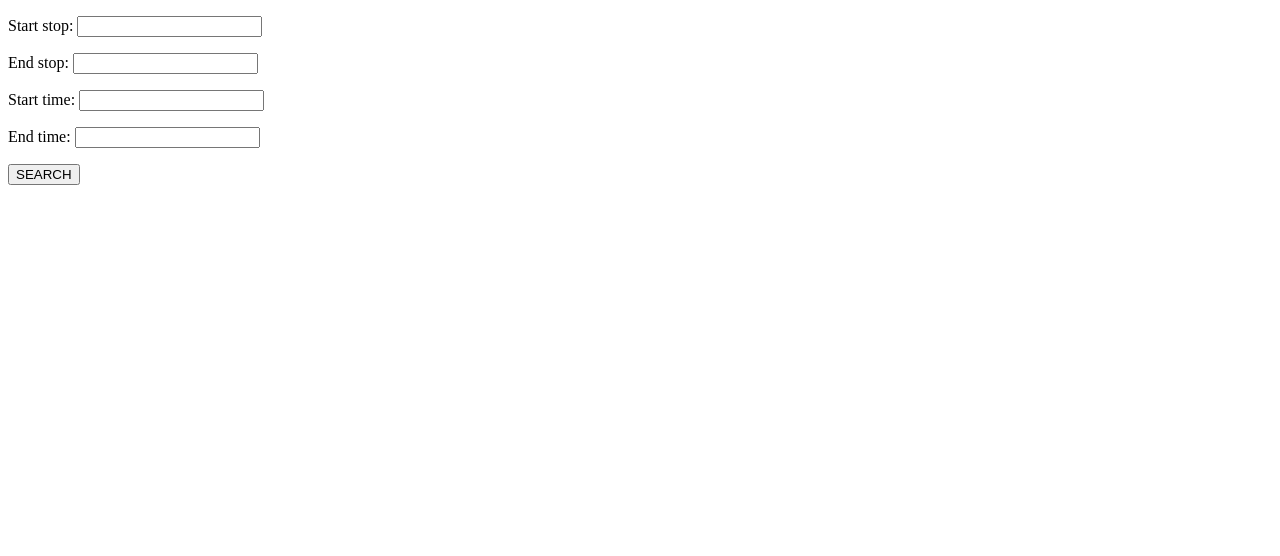
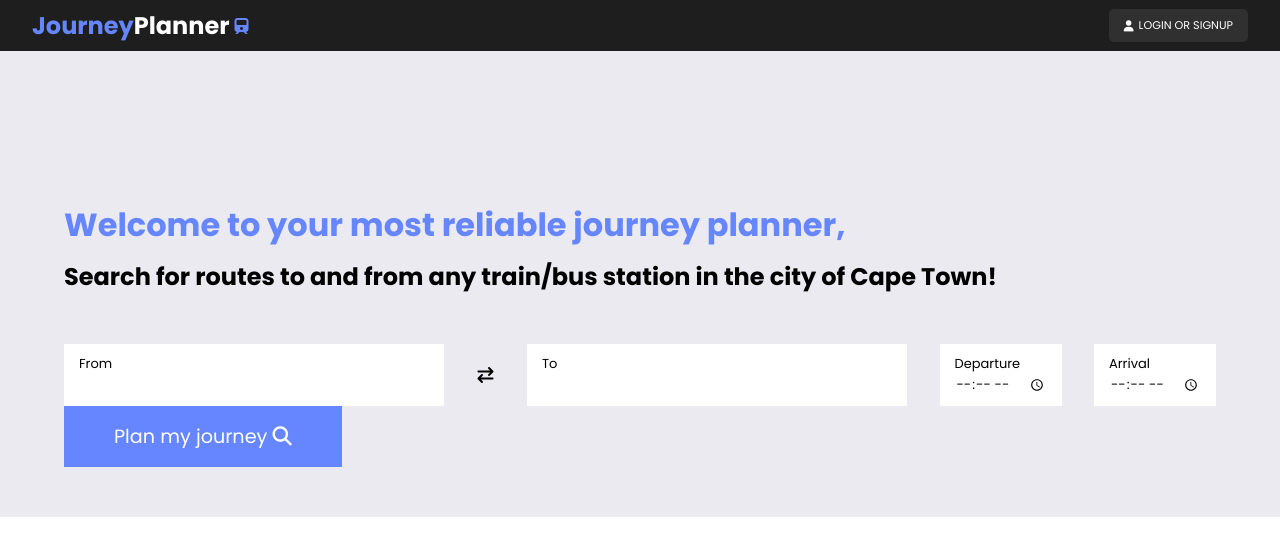
Before and after one commit to notTali/PTJP, a Django app: page /search/ in a window 1280 px wide. Shown: the top 556 px of the page. Run offline with Django 4.2, Linux system fonts and the light colour scheme; some libraries are stand-ins or nearby versions.

Commit message:
search page

```diff
--- a/search/templates/search.html
+++ b/search/templates/search.html
@@ -1,14 +1,40 @@
-<!DOCTYPE html>
-<html lang="en">
-  <head>
-    <meta charset="UTF-8" />
-    <meta name="viewport" content="width=device-width, initial-scale=1.0" />
-    <title>Document</title>
-  </head>
-  <body>
-    <form action="" method="post">
-      {% csrf_token %} {{form.as_p}}
-      <input type="submit" value="SEARCH" />
-    </form>
-  </body>
-</html>
+{% extends 'base.html' %} {% block title %}
+<title>PTJP | Home</title>
+{% endblock title %} {% block searchform %}
+<div class="form-center">
+  <div class="welcome">
+    <h1>Welcome to your most reliable journey planner,</h1>
+    <h2>
+      Search for routes to and from any train/bus station in the city of Cape
+      Town!
+    </h2>
+  </div>
+  <form action="" method="post">
+    {% csrf_token %}
+    <div class="form-group">
+      <label for="from">From</label>
+      {{form.start_stop}}
+    </div>
+
+    <i class="fa fa-exchange" aria-hidden="true"></i>
+    <div class="form-group">
+      <label for="to">To</label>
+      {{form.end_stop}}
+    </div>
+    <div class="form-group">
+      <label for="depart">Departure</label>
+      <input type="time" id="depart" name="depart" />
+    </div>
+    <div class="form-group">
+      <label for="arrive">Arrival</label>
+      <input type="time" id="arrive" name="arrive" />
+    </div>
+    <!-- <div class="form-group"> -->
+    <!-- <input class="search-btn" type="submit" value="Plan my journey" /> -->
+    <button type="submit">
+      Plan my journey <i class="fa fa-search" aria-hidden="true"></i>
+    </button>
+    <!-- </div> -->
+  </form>
+</div>
+{% endblock searchform %}
```
